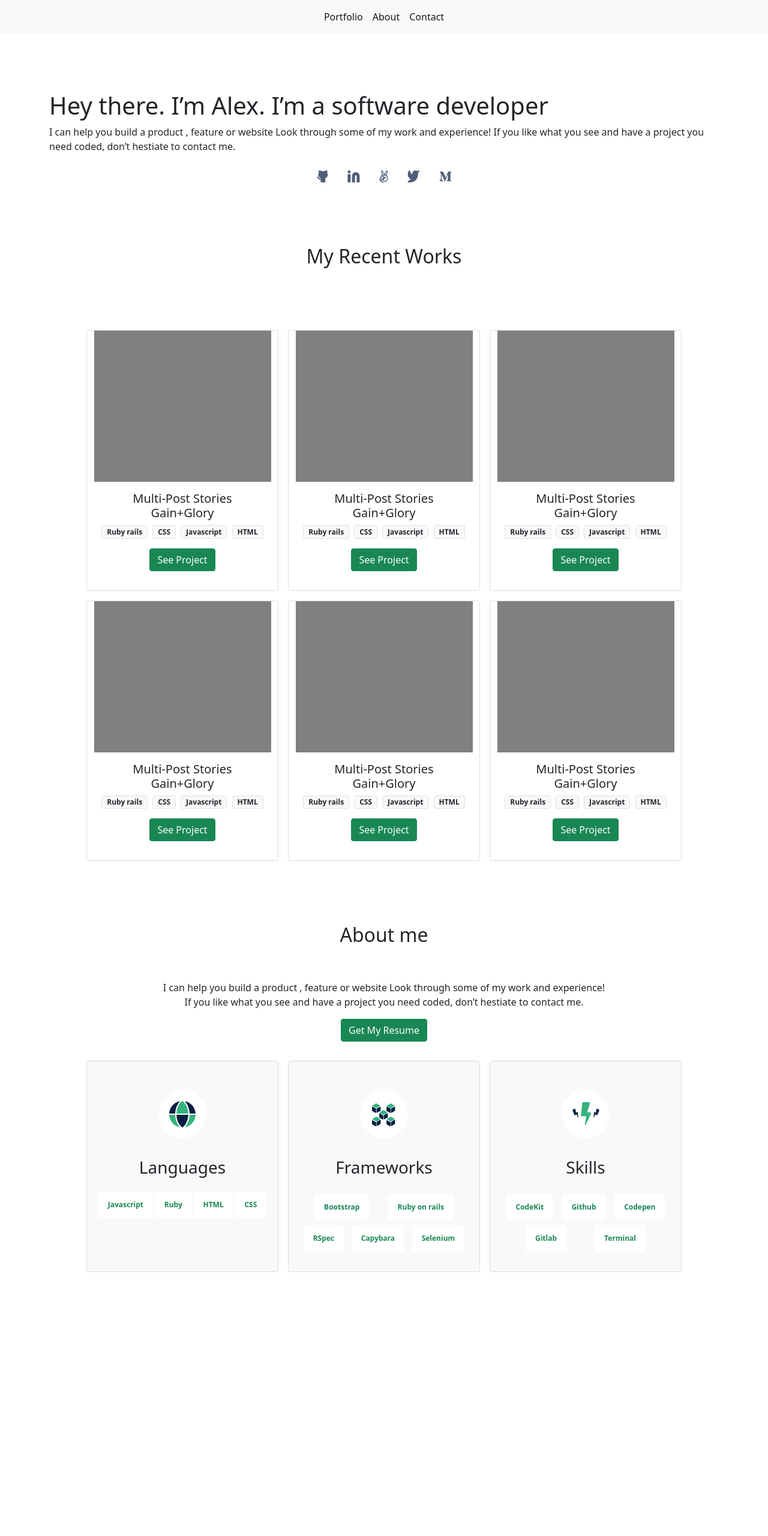
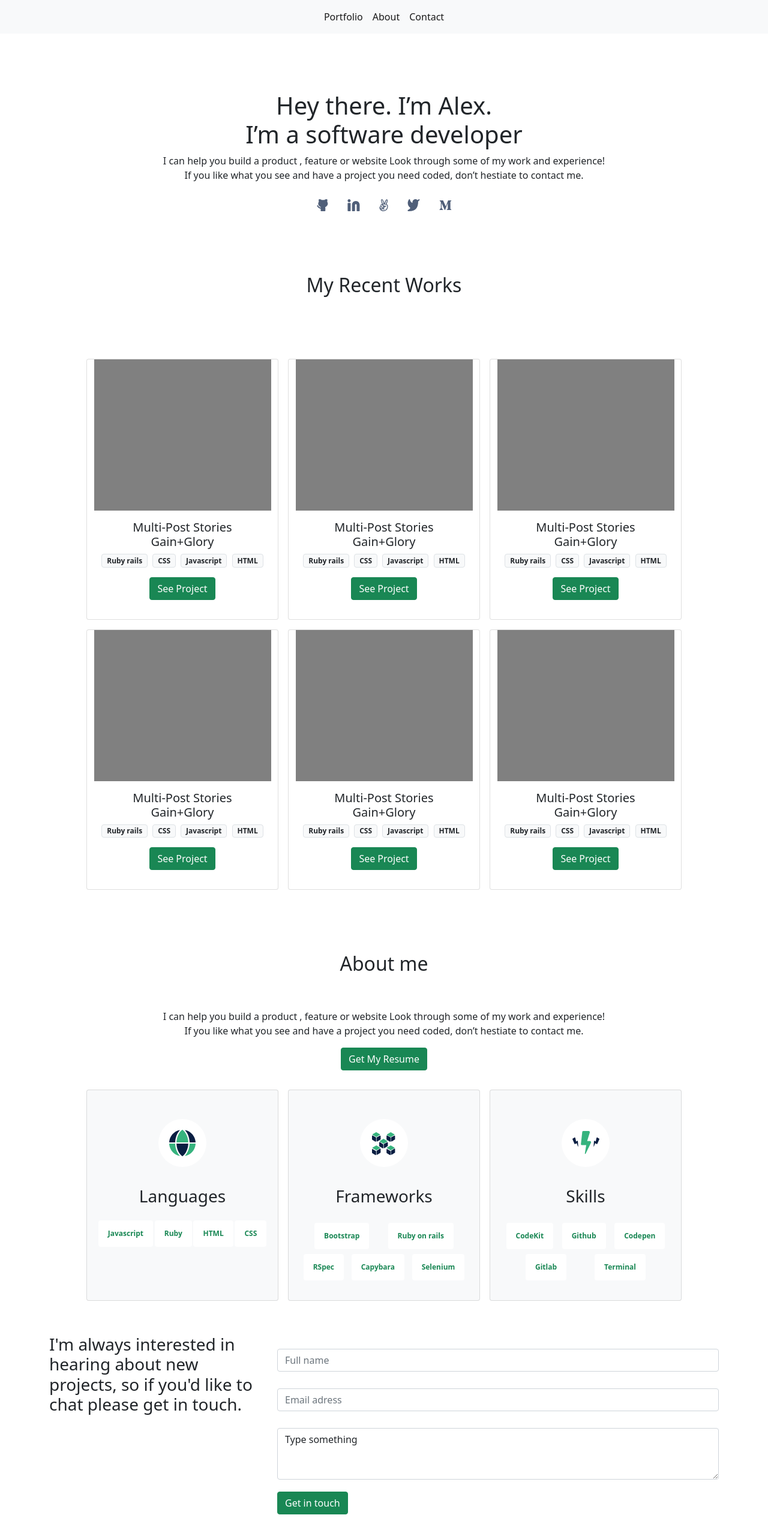
Before and after one commit to Alejandro-Bernal-M/Bootstrap-website, a plain HTML site: page index.html in a window 1280 px wide. Shown: the whole page at 60% size. Before the commit the page ends 2176 px from the top, so only its background shows below. Drawn offline with nearby package versions, Linux system fonts and the light colour scheme.

Commit message:
Add form section

```diff
--- a/index.html
+++ b/index.html
@@ -15,9 +15,17 @@
       body {
         position: relative;
       }
+
       #navbar-example2 {
         position: fixed;
       }
+
+      @media screen and (max-width:768px) {
+        #form {
+          text-align: center;
+        }
+      }
+
     </style>
   </head>
   <body>
@@ -43,9 +51,9 @@
         </div>
       </div>
     </nav>
-    <section class="container mt-5 pt-5">
-      <h1 class="">Hey there. I’m Alex. I’m a software developer</h1>
-      <p>
+    <section class="container mt-5 pt-5 text-center">
+      <h1 class="">Hey there. I’m Alex.<br> I’m a software developer</h1>
+      <p class="col-md-8 mx-auto">
         I can help you build a product , feature or website Look through some of
         my work and experience! If you like what you see and have a project you
         need coded, don’t hestiate to contact me.
@@ -338,6 +346,30 @@
         </div>
       </div>
     </section>
+    <section class="container mb-5">
+      <div class="row">
+        <div class="col-12 col-md-4">
+          <h3>I'm always interested in hearing about new projects, so if you'd like to chat please get in touch.</h3>
+        </div>
+        <div class="col-12 col-md-8">
+          <form id="form">
+            <div class="mb-1">
+              <label for="exampleFormControlInput1" class="form-label" ></label>
+              <input type="email" class="form-control" id="exampleFormControlInput1" placeholder="Full name">
+            </div>
+            <div class="mb-1">
+              <label for="exampleFormControlInput1" class="form-label"></label>
+              <input type="email" class="form-control" id="exampleFormControlInput2" placeholder="Email adress">
+            </div>
+            <div class="mb-1">
+              <label for="exampleFormControlTextarea1" class="form-label"></label>
+              <textarea class="form-control" id="exampleFormControlTextarea1" rows="3">Type something</textarea>
+            </div>
+            <button class="btn btn-success text-white mt-3 mx-auto">Get in touch</button>
+          </form>
+        </div>
+      </div>
+    </section>
     <script
       src="https://cdn.jsdelivr.net/npm/bootstrap@5.0.2/dist/js/bootstrap.bundle.min.js"
       integrity="sha384-MrcW6ZMFYlzcLA8Nl+NtUVF0sA7MsXsP1UyJoMp4YLEuNSfAP+JcXn/tWtIaxVXM"
```
